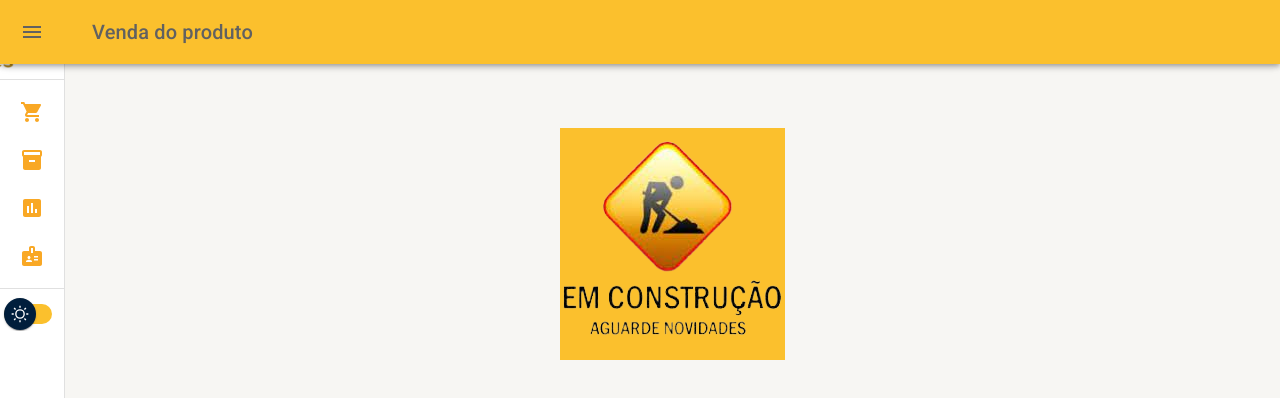
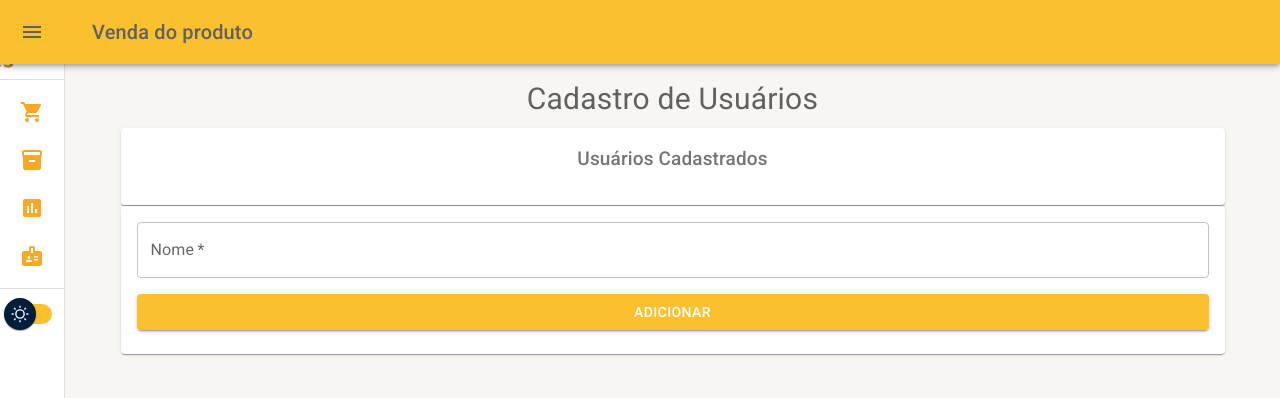
Before and after one commit to otaviovcn/tuca_lanches, a React (Create React App) app: page / in a window 1280 px wide. Shown: the top 398 px of the page. Built offline with nearby package versions, Linux system fonts and the light colour scheme.

Commit message:
:lipstick: 	feat: Estiliza espaçamento da tela de cadastro

```diff
--- a/src/components/cadastro/Cadastro.jsx
+++ b/src/components/cadastro/Cadastro.jsx
@@ -59,7 +59,7 @@ export const Cadastro = () => {
   }, [usersList]);
 
   return (
-    <Container className="cadastro" sx={{ marginTop: theme.spacing(2), width: "100vw" }}>
+    <Container className="cadastro" sx={{ marginTop: theme.spacing(2) }}>
       <Typography gutterBottom variant="h4" align="center" sx={{ fontSize: 30 }}>
         Cadastro de Usuários
       </Typography>
--- a/src/routes/index.jsx
+++ b/src/routes/index.jsx
@@ -4,11 +4,13 @@ import { Navigate, Route, Routes } from 'react-router-dom'
 import { NotFound } from '../pages/NotFound'
 import { EmConstrucao } from '../components/em-construcao/EmConstrucao'
 import { Cadastro } from '../components/cadastro/Cadastro'
+import { useCadastroContext } from '../contexts/CadastroContext'
 
 export const AppRoutes = () => {
+  const { cadastro } = useCadastroContext();
   return (
     <Routes>
-      <Route path="/" exact element={<EmConstrucao />} />
+      <Route path="/" exact element={Object.values(cadastro).length === 0 ? <Cadastro /> : <EmConstrucao />} />
       <Route path="/venda-do-produto" exact element={<EmConstrucao />} />
       <Route path="/pagina-de-produtos" exact element={<EmConstrucao />} />
       <Route path="/relatorios" exact element={<EmConstrucao />} />
```
